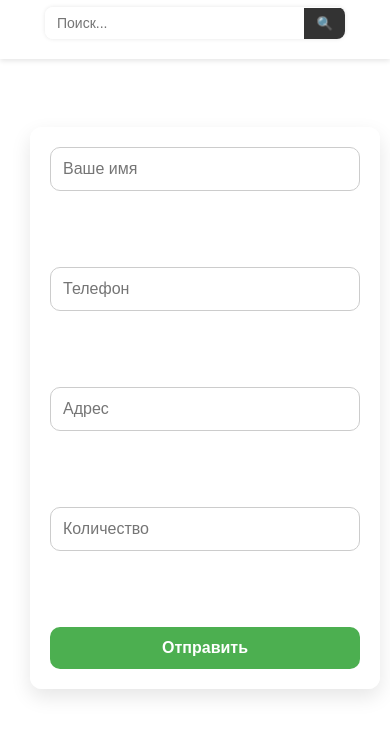
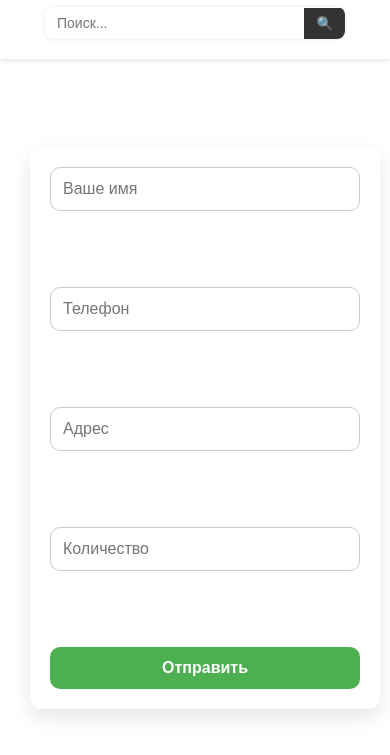
Before and after one commit to Abduqodir1111/storebooks, a plain HTML site: page booking.html in a window 390 px wide. Shown: the part 63-818 px from the top of the page. Drawn offline with Linux system fonts and the light colour scheme.

Commit message:
Update style.css

```diff
--- a/style.css
+++ b/style.css
@@ -328,7 +328,7 @@ header {
 form#booking-form {
   width: 100%;
   max-width: 500px;
-  margin: 80px auto;
+  margin: 120px auto;
   padding: 30px;
   background: rgba(255, 255, 255, 0.95);
   border-radius: 16px;
@@ -384,7 +384,7 @@ form#booking-form button:hover {
   form#booking-form {
     padding: 20px;
     border-radius: 12px;
-    margin: 40px 10px;
+    margin: 60px 10px;
   }
 
   form#booking-form input,
```
